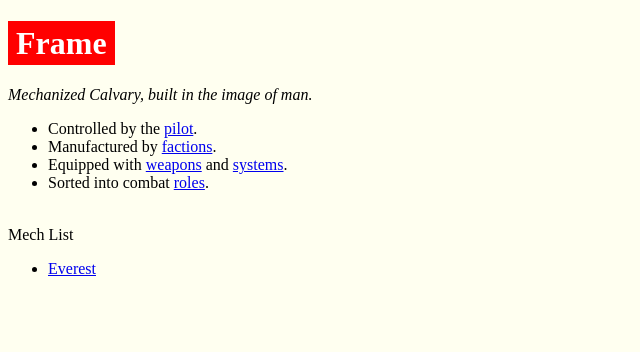
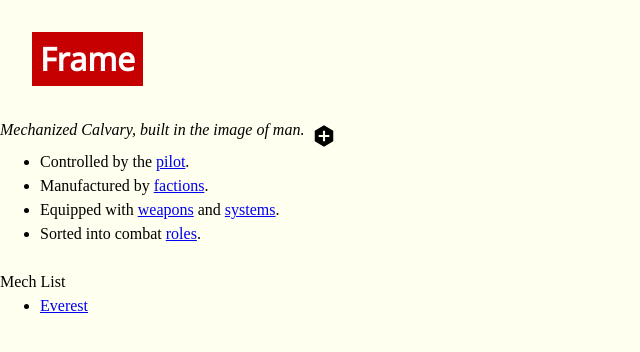
Before and after one commit to AHuang8693/csc437-winter2024, a website: page packages/proto/public/index.html in a window 1280 px wide. Shown: the whole page, without its empty margins (0-640 px from the left). Drawn offline with Linux system fonts and the light colour scheme; a web font is replaced by a local one.

Commit message:
Post OH help - font family, svg, reset, tokens

```diff
--- a/packages/proto/public/index.html
+++ b/packages/proto/public/index.html
@@ -1,13 +1,20 @@
 <!DOCTYPE html>
 <html>
 <head>
+    <link rel="stylesheet" href="/styles/reset.css" />
+    <link rel="stylesheet" href="/styles/tokens.css" />
     <link rel="stylesheet" href="/styles/page.css" />
+    <link rel="preconnect" href="https://fonts.googleapis.com">
+    <link rel="preconnect" href="https://fonts.gstatic.com" crossorigin>
+    <link href="https://fonts.googleapis.com/css2?family=Glegoo&family=Noto+Sans&display=swap" rel="stylesheet">
 </head>
 <body>
     <h1>Frame</h1>
 
     <em>Mechanized Calvary, built in the image of man.</em>
-
+    <svg class="icon">
+        <use href="/icons/icons.svg#accuracy" />
+      </svg>
     <ul>
         <li>Controlled by the <a href="pilot.html">pilot</a>.</li>
         <li>Manufactured by <a href="factions.html">factions</a>.</li>
--- a/packages/proto/public/styles/page.css
+++ b/packages/proto/public/styles/page.css
@@ -1,6 +1,32 @@
+body {
+    font-family: var(--font-family-body);
+    background-color:ivory;
+}
+
 h1,
 h3{
-    background-color: rgb(255, 0, 0);
+    margin: 1em;
+    font-family: var(--font-family-display);
+    background-color: rgb(198, 0, 0);
+    color: white;
+    width: max-content;
+    padding: 0.1em 0.25em;
+}
+
+svg.icon {
+    display: inline;
+    height: var(--size-icon-normal);
+    width: var(--size-icon-normal);
+    vertical-align: top;
+    fill: currentColor;
+  }
+
+.trait{
+    background-color: red;
+}
+
+.weapon h3{
+    background-color: rgb(0, 0, 0);
     color: white;
     width: max-content;
     padding: 0.1em 0.25em;
@@ -12,7 +38,3 @@ h3{
     width: max-content;
     column-gap: 2em;
 }
-
-body {
-    background-color:ivory;
-}
--- /dev/null
+++ b/packages/proto/public/styles/reset.css
@@ -0,0 +1,12 @@
+* {
+    margin: 0;
+    box-sizing: border-box
+}
+
+body {
+    line-height: 1.5;
+}
+
+img {
+    max-width: 100%;
+}
--- /dev/null
+++ b/packages/proto/public/styles/tokens.css
@@ -0,0 +1,5 @@
+:root {
+    --size-icon-normal: 2em;
+    --font-family-body: 'Glegoo', serif;
+    --font-family-display: 'Noto Sans', sans-serif;
+}
```
Also changed, not shown: packages/proto/public/systems.html (+1 -1 lines), packages/proto/public/weapons.html (+8 -7 lines), packages/proto/assets/accuracy.svg (added), packages/proto/assets/frame.svg (added), packages/proto/assets/manufacturer.svg (added), packages/proto/assets/orbit.svg (added), packages/proto/assets/system.svg (added), packages/proto/assets/trait.svg (added), packages/proto/assets/weapon.svg (added), packages/proto/public/icons/icons.svg (added).
